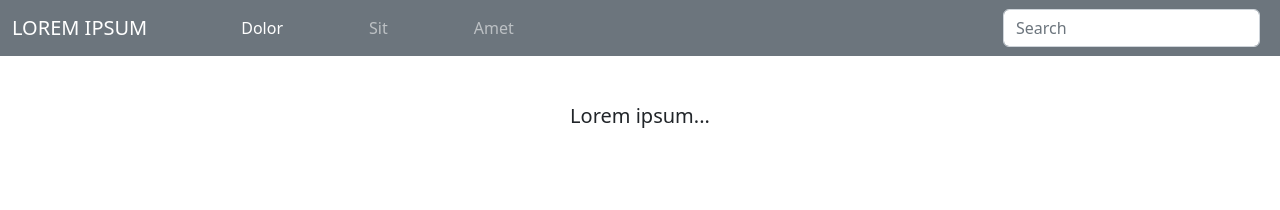
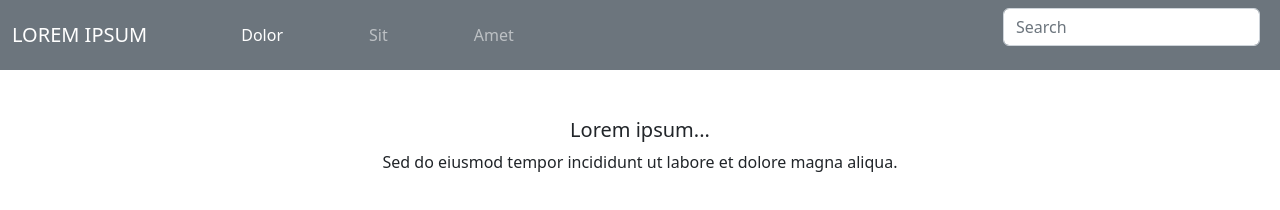
Before and after one commit to brunovbf/tallerResponsiveDesing, a plain HTML site: page index.html in a window 1280 px wide. Both pictures are taken after a click on the link "Dolor". Drawn offline with nearby package versions, Linux system fonts and the light colour scheme.

Commit message:
carousel

```diff
--- a/index.html
+++ b/index.html
@@ -1,19 +1,20 @@
-<!DOCTYPE html>
 <html lang="en">
+
 <head>
   <meta charset="utf-8">
   <meta name="viewport" content="width=device-width, initial-scale=1">
   <title>Documento</title>
   <link rel="stylesheet" href="https://cdn.jsdelivr.net/npm/bootstrap@5.2.3/dist/css/bootstrap.min.css">
-    <script src="https://cdn.jsdelivr.net/npm/@popperjs/core@2.9.2/dist/umd/popper.min.js"></script>
   <script src="https://cdn.jsdelivr.net/npm/bootstrap@5.2.3/dist/js/bootstrap.min.js"></script>
-    <link rel="stylesheet" href="style.css">
+  <script src="script.js"></script>
 </head>
+
 <body>
   <nav class="navbar navbar-expand-lg navbar-dark bg-secondary">
     <div class="container-fluid">
       <a class="navbar-brand" href="#">LOREM IPSUM</a>
-          <button class="navbar-toggler" type="button" data-bs-toggle="collapse" data-bs-target="#navbarSupportedContent" aria-controls="navbarSupportedContent" aria-expanded="false" aria-label="Toggle navigation">
+      <button class="navbar-toggler" type="button" data-bs-toggle="collapse" data-bs-target="#navbarSupportedContent"
+        aria-controls="navbarSupportedContent" aria-expanded="false" aria-label="Toggle navigation">
         <span class="navbar-toggler-icon"></span>
       </button>
       <div class="collapse navbar-collapse" id="navbarSupportedContent">
@@ -35,5 +36,23 @@
     </div>
   </nav>
   <h5 class="mt-5">Lorem ipsum...</h5>
+  <div class="d-none d-md-block text-center">
+    <div id="myCarousel" class="carousel slide" data-bs-ride="carousel">
+      <div class="carousel-inner">
+        <div class="carousel-item active">
+          <p id="text-line-1"></p>
+        </div>
+        <div class="carousel-item">
+          <p id="text-line-2"></p>
+        </div>
+        <div class="carousel-item">
+          <p id="text-line-3"></p>
+        </div>
+      </div>
+    </div>
+  </div>
+  </div>
+  <link rel="stylesheet" href="style.css">
 </body>
+
 </html>
--- /dev/null
+++ b/script.js
@@ -0,0 +1,17 @@
+document.addEventListener("DOMContentLoaded", function() {
+    const textContent = [
+      "Lorem ipsum dolor sit amet, consectetur adipiscing elit.",
+      "Sed do eiusmod tempor incididunt ut labore et dolore magna aliqua.",
+      "Ut enim ad minim veniam, quis nostrud exercitation ullamco laboris nisi ut aliquip ex ea commodo consequat."
+    ];
+
+    function setTextContent() {
+      document.getElementById('text-line-1').innerText = textContent[0];
+      document.getElementById('text-line-2').innerText = textContent[1];
+      document.getElementById('text-line-3').innerText = textContent[2];
+    }
+
+    setTextContent();
+
+    setInterval(setTextContent, 2000);
+  });
```
Lines whose indentation alone changed are shown as unchanged.
